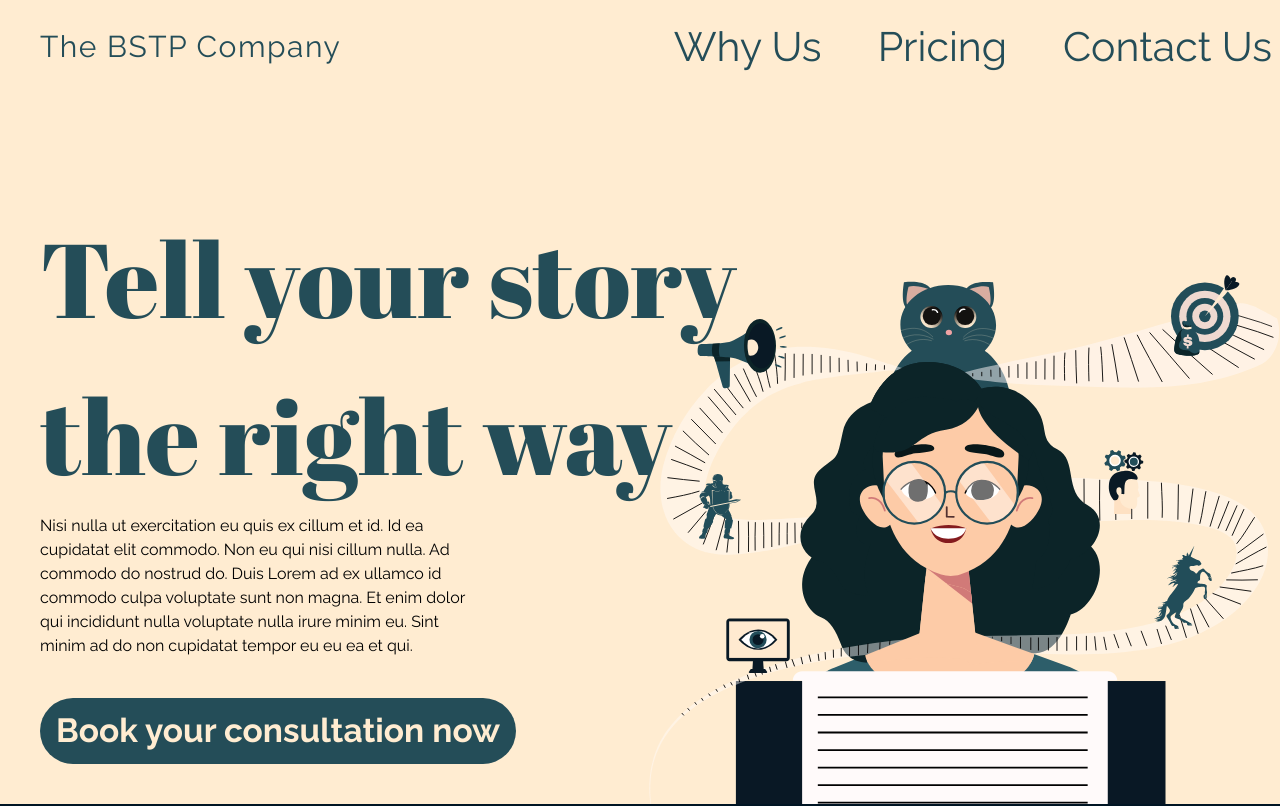
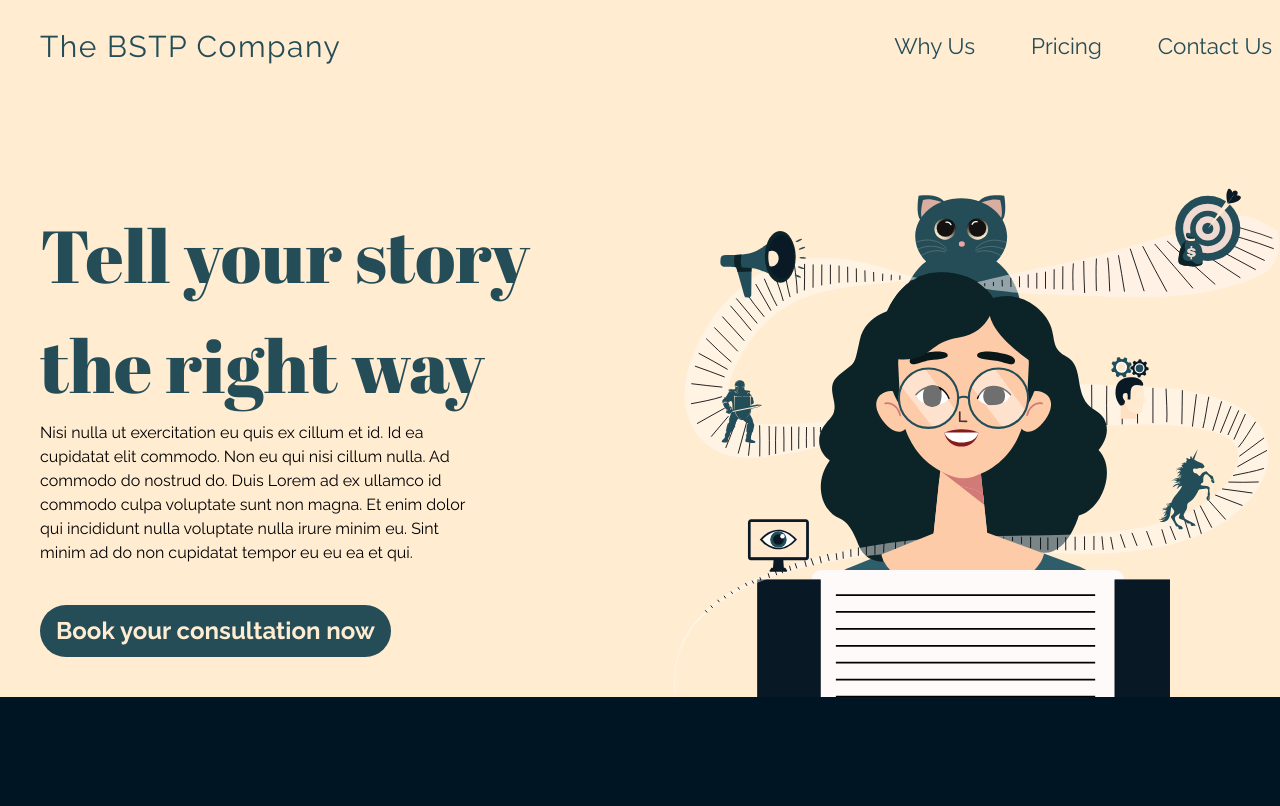
Before and after one commit to akshay-nm/thebstpcompany.com, a React (Create React App) app: page / in a window 1280 px wide. Shown: the top 806 px of the page. Built offline with nearby package versions, Linux system fonts and the light colour scheme.

Commit message:
Adjust font sizes

```diff
--- a/tailwind.config.js
+++ b/tailwind.config.js
@@ -13,15 +13,15 @@ module.exports = {
         'body': ['Raleway', 'sans-serif']
       },
       fontSize: {
-        'hero': '6.54rem',
-        'links': '2.56rem',
-        'home-button': '2.09rem',
+        'hero': '4.6em',
+        'links': '1.4rem',
+        'home-button': '1.5rem',
         'why-us-description': '1.25rem',
-        'pricing-header': '5.03rem',
-        'pricing-sub-header': '2.31rem',
-        'pricing-box-content': '1.43rem',
-        'pricing-box-content-bold': '1.65rem',
-        'contact-us-header': '4.65rem',
+        'pricing-header': '5.1rem',
+        'pricing-sub-header': '2rem',
+        'pricing-box-content': '1rem',
+        'pricing-box-content-bold': '1.5rem',
+        'contact-us-header': '4rem',
         'contact-us-email': '2.64rem',
         'contact-us-content': '1.87rem',
       }
```
